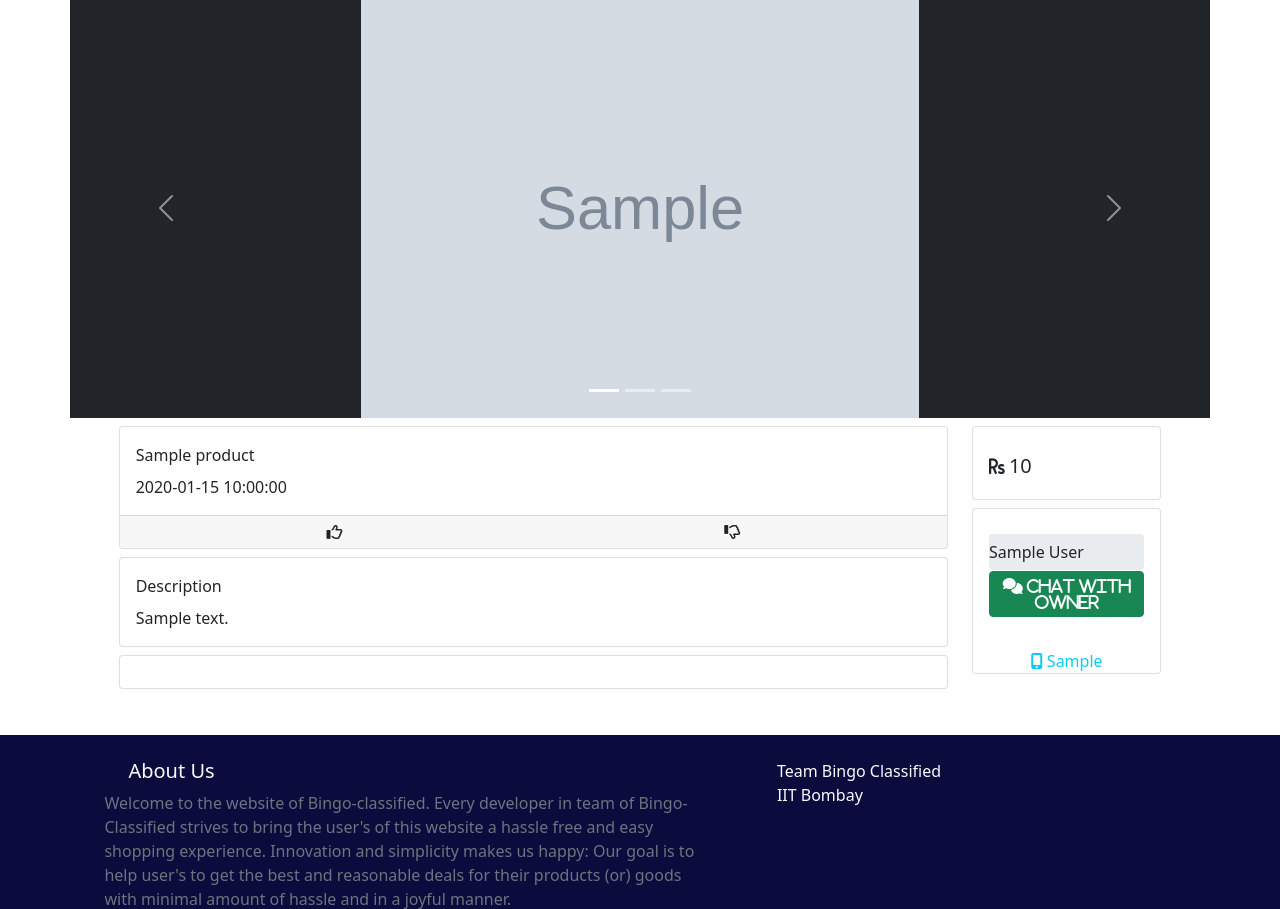
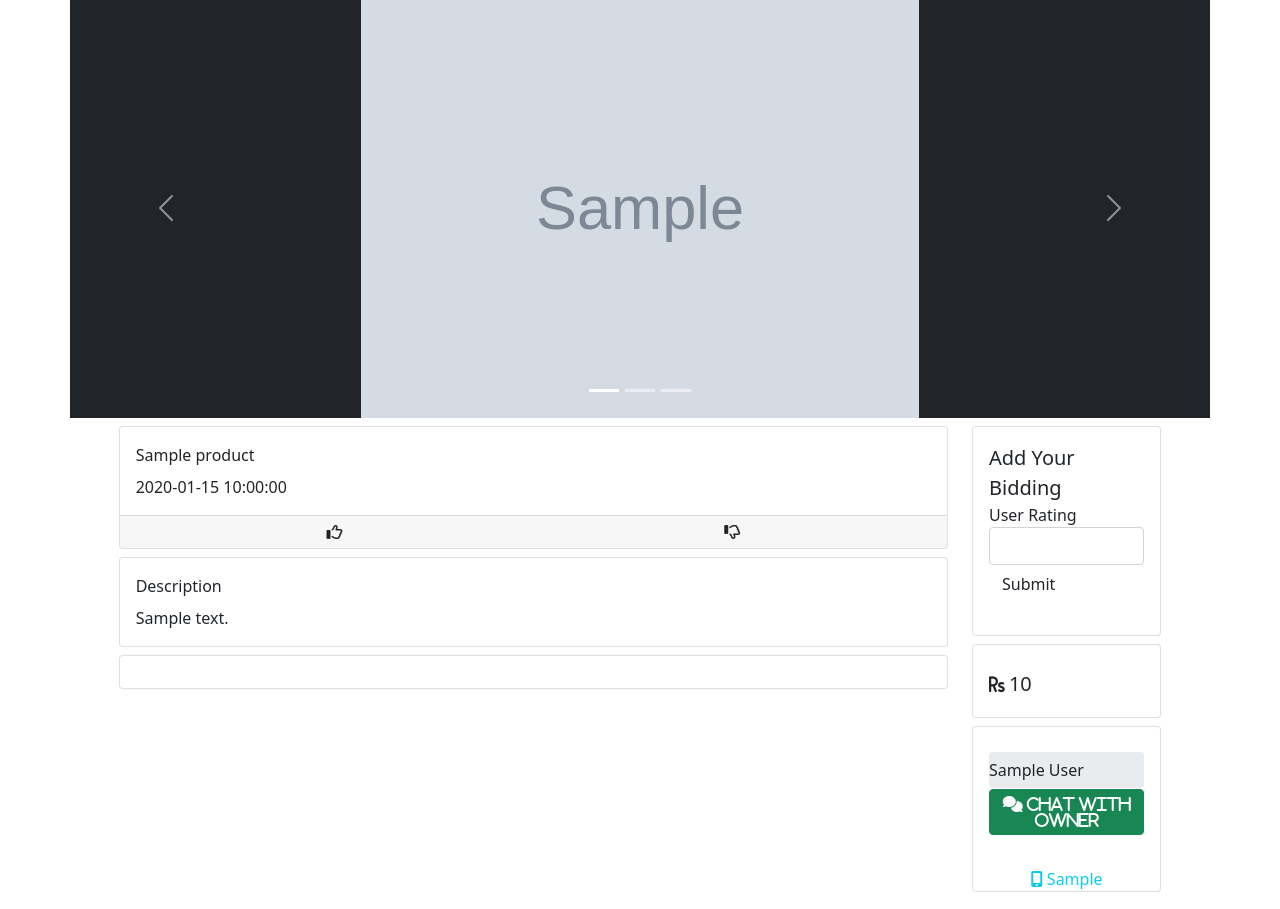
Before and after one commit to CS699-IITB-Autumn-2021/project-buzz, a Flask app: page /viewProducts/detail/1 in a window 1280 px wide. Shown: the part 71-980 px from the top of the page. Run offline with Flask 2, Linux system fonts and the light colour scheme; a user stored in the database is signed in; tables that the repository leaves empty hold one stand-in row (values such as "Sample post"); grey boxes marked "Sample" are stand-in pictures; some libraries are stand-ins or nearby versions.

Commit message:
user rating form added

```diff
--- a/App/routes.py
+++ b/App/routes.py
@@ -10,7 +10,7 @@ from flask import Flask, render_template, redirect, url_for
 from flask_bootstrap import Bootstrap
 from flask_wtf import FlaskForm
 from wtforms import StringField, SubmitField, validators
-from wtforms.validators import DataRequired
+from wtforms.validators import DataRequired, NumberRange
 from wtforms.fields.html5 import EmailField, IntegerField
 from wtforms.validators import InputRequired, Email
 
@@ -55,6 +55,13 @@ class addBidForm(FlaskForm):
     bid = IntegerField("BID ",  [InputRequired("add your bid here")])
 
     submit = SubmitField('Submit')
+
+
+class userRatingForm(FlaskForm):
+    # email = StringField('Email ID ', [validators.Email(message="invalid email")])
+    bid = IntegerField("User Rating ",  [InputRequired("Put user rating here"),NumberRange(min=0, max=10, message='Please insert value between 0 and 10')])
+    submit = SubmitField('Submit')
+
 @app.route('/viewProducts/detail/<productId>', methods=['GET', 'POST'])
 def detail(productId):
     #cur.execute("""Insert into products values(NULL,2,"1","A good book in good condition",500,"BOOK",2,100,4,0,1,1,20,NULL,NULL,NULL) """)
@@ -79,16 +86,18 @@ def detail(productId):
     sellingOption = details[0][10]
     seller = userdetails[0][1] + " "+ userdetails[0][2]
     print("sell option",sellingOption)
-
-
+    cur.execute("Select avg(rating) from rating  where user_id=\'%s\' "%(userId))
+    showRatingForm = cur.fetchall()
+    print(showRatingForm)
     # return ("your product id"+productId)
     form= addBidForm()
+    ratingForm = userRatingForm()
     if form.validate_on_submit():
         bid = form.bid.data
         print("your bid is ",bid)
 
 
-    return render_template('detail.html',images=images,description =description,price =price,title=title,contact_no=contact_no ,sellingOption=sellingOption,postedon=postedon ,seller=seller,form=form
+    return render_template('detail.html',images=images,description =description,price =price,title=title,contact_no=contact_no ,sellingOption=sellingOption,postedon=postedon ,seller=seller,form=form,userRating= ratingForm
 )
 
 
--- a/App/templates/detail.html
+++ b/App/templates/detail.html
@@ -144,6 +144,16 @@
             </div>
             {% endif %}
 
+            <div class="card mt-2">
+                <div class="card-body addBid  ">
+                    <div class="addBid ">
+                        <div id="headline" class="fs-5 b">Add Your Bidding</div>
+                        {{ wtf.quick_form(userRating) }}
+
+
+                    </div>
+                </div>
+            </div>
 
 
             <div class="card p-0 pt-2 mt-2">
```
Also changed, not shown: App/static/uploads/09c4fab5-59a0-483f-bd96-107e3ed1df8e.jpeg (added), App/static/uploads/13b5f1ae-625c-4f20-a83d-88b98c7e0b39.jpeg (added), buzzDatabase.db.
